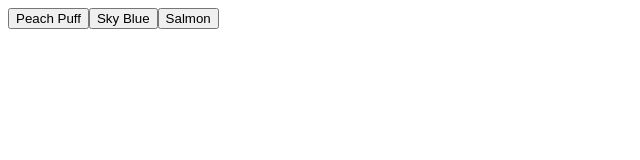
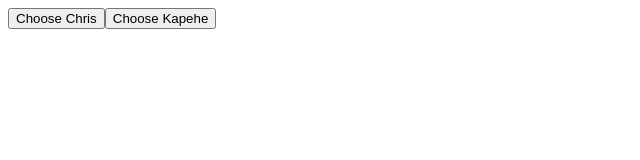
Before and after one commit to filipanselmo11/event-handle-app, a Vue app: page / in a window 1280 px wide. Shown: the top 160 px of the page, without its empty margins (0-640 px from the left). Built offline with nearby package versions, Linux system fonts and the light colour scheme.

Commit message:
eventos-componentes-3

```diff
--- a/src/components/ChildComponent.vue
+++ b/src/components/ChildComponent.vue
@@ -1,8 +1,11 @@
 <template>
   <div>
-    <button @click="chooseColor('peachpuff')">Peach Puff</button>
-    <button @click="chooseColor('skyblue')">Sky Blue</button>
-    <button @click="chooseColor('salmon')">Salmon</button>
+    <button @click="chooseUser({ name: 'chris', username: 'chrisoncode' })">
+      Choose Chris
+    </button>
+    <button @click="chooseUser({ name: 'kapehe', username: 'kapehe_ok' })">
+      Choose Kapehe
+    </button>
   </div>
 </template>
 
@@ -10,9 +13,9 @@
 export default {
   name: "ChildComponent",
   methods: {
-    chooseColor(color) {
-      this.$emit("color-chosen", color);
-      console.log('COLOR -> ', color);
+    chooseUser(user) {
+      this.$emit("user-chosen", user);
+      console.log('USer -> ', user);
     },
   },
 };
--- a/src/components/ParentComponent.vue
+++ b/src/components/ParentComponent.vue
@@ -1,6 +1,6 @@
 <template>
-  <div :style="{ background: backgroundColor }">
-    <child-component @color-chosen="colorChosen"></child-component>
+  <div>
+    <child-component @user-chosen="updateUser"></child-component>
   </div>
 </template>
 
@@ -12,13 +12,10 @@ export default {
   components: {
     ChildComponent,
   },
-  data: () => ({
-    backgroundColor: "",
-  }),
+  data: () => ({}),
   methods: {
-    colorChosen(color) {
-      this.backgroundColor = color;
-      console.log("BACKGROUND -> ", this.backgroundColor);
+    updateUser(user) {
+      console.log(user.name, user.username);
     },
   },
 };
```
